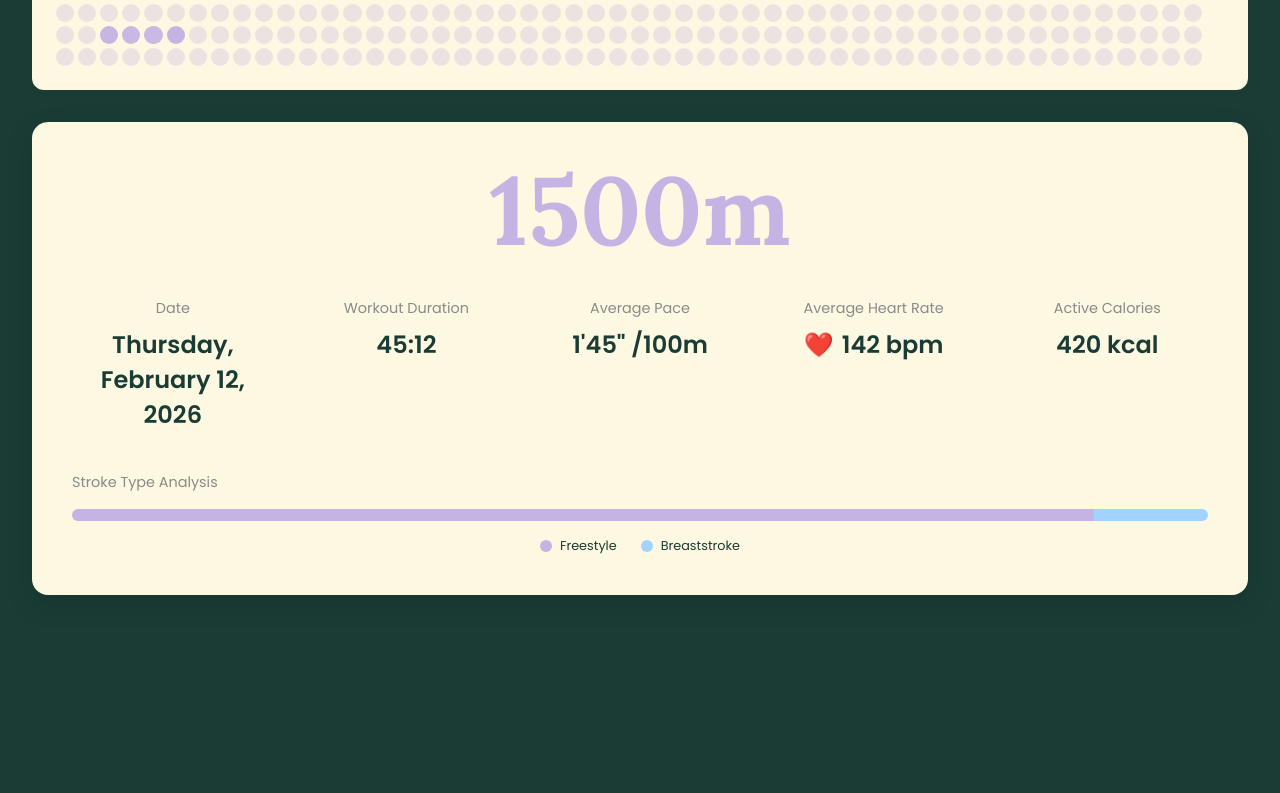
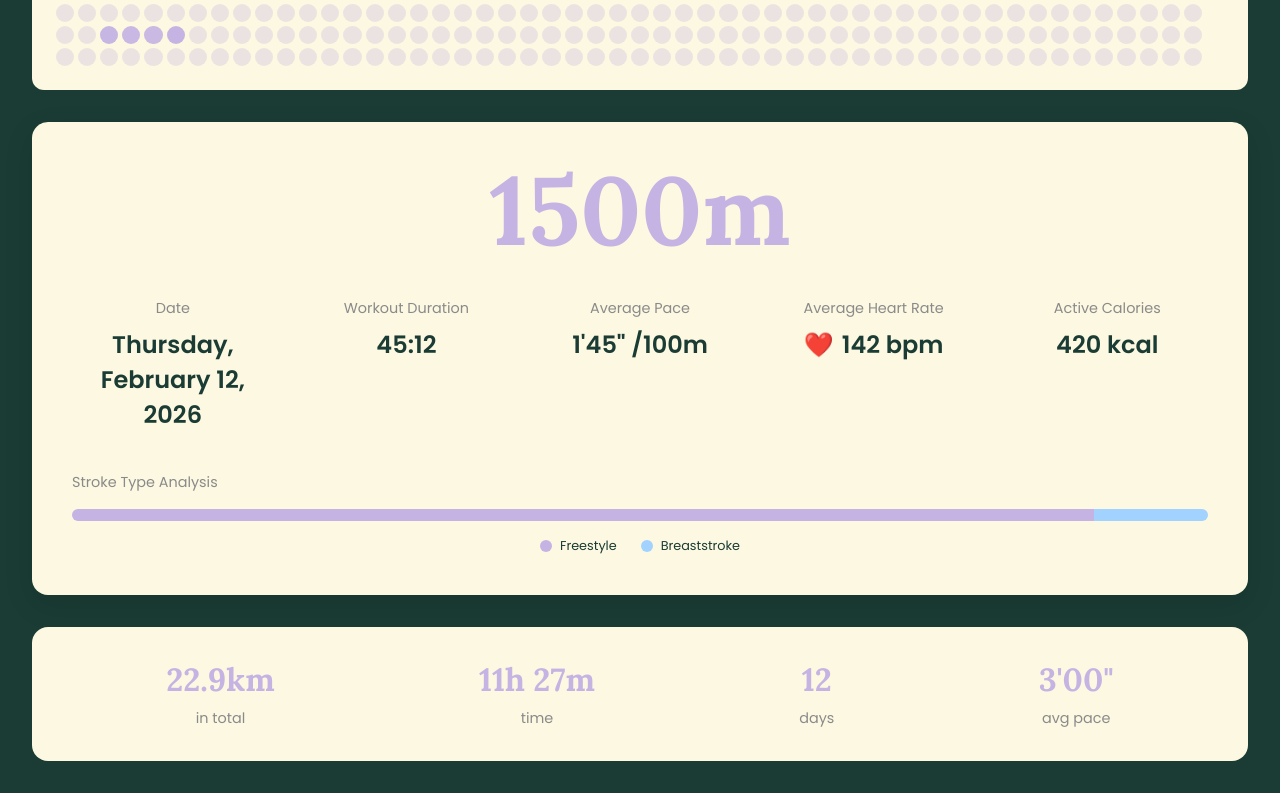
Before and after one commit to ardour100/swim_log, a React (Create React App) app in the folder swim-archive-dashboard/: page / in a window 1280 px wide. Shown: the part 385-1178 px from the top of the page. Before the commit the page ends 1012 px from the top, so only its background shows below. Built offline with nearby package versions, Linux system fonts and the light colour scheme.

Commit message:
Total data

```diff
--- a/swim-archive-dashboard/src/App.css
+++ b/swim-archive-dashboard/src/App.css
@@ -190,6 +190,19 @@ body {
   grid-auto-flow: column;
 }
 
+.swim-wall.mobile {
+  grid-template-columns: repeat(7, 1fr);
+  grid-auto-flow: row; /* Change flow for mobile month view */
+}
+
+/* Hide month labels on mobile */
+@media (max-width: 768px) {
+  .month-labels-container {
+    display: none;
+  }
+}
+
+
 .day-circle-empty {
   width: 100%;
   padding-bottom: 100%;
@@ -205,3 +218,34 @@ body {
   background-color: var(--background);
   opacity: 0.3;
 }
+
+/* Total Stats */
+.total-stats {
+  display: flex;
+  justify-content: space-around;
+  background-color: var(--primary-elements);
+  color: var(--background);
+  border-radius: 16px;
+  padding: 2rem;
+  text-align: center;
+}
+
+.total-stat-item {
+  display: flex;
+  flex-direction: column;
+  gap: 0.5rem;
+  align-items: center;
+}
+
+.stat-value {
+  font-size: 2rem;
+  font-weight: 700;
+  color: var(--accents-data);
+  font-family: var(--typography-serif);
+}
+
+.stat-label {
+  font-size: 0.9rem;
+  color: #8a8a8a;
+  font-weight: 400;
+}
--- a/swim-archive-dashboard/src/App.js
+++ b/swim-archive-dashboard/src/App.js
@@ -4,6 +4,7 @@ import Header from './components/Header';
 import FocusCard from './components/FocusCard';
 import ProgressWall from './components/ProgressWall';
 import SwimmingAnimation from './components/SwimmingAnimation';
+import TotalStats from './components/TotalStats';
 import mockData from './data/mockData.json';
 
 function App() {
@@ -16,6 +17,7 @@ function App() {
       <SwimmingAnimation />
       <div className="main-content-container">
         <FocusCard session={activeSession} />
+        <TotalStats sessions={mockData} />
       </div>
     </div>
   );
--- a/swim-archive-dashboard/src/components/ProgressWall.js
+++ b/swim-archive-dashboard/src/components/ProgressWall.js
@@ -1,24 +1,38 @@
-import React from 'react';
+import React, { useState, useEffect } from 'react';
 
 const ProgressWall = ({ sessions, setActiveSession }) => {
+  const [isMobile, setIsMobile] = useState(window.innerWidth <= 768);
+
+  useEffect(() => {
+    const handleResize = () => {
+      setIsMobile(window.innerWidth <= 768);
+    };
+
+    window.addEventListener('resize', handleResize);
+    return () => window.removeEventListener('resize', handleResize);
+  }, []);
+
   const year = 2026;
-  const startDate = new Date(year, 0, 1);
-  const startDayOfWeek = startDate.getDay(); // 0 (Sun) - 6 (Sat)
 
-  // In JS, Sunday is 0. We want to treat Monday as the start of the week.
-  // Let's adjust so Monday is 0 and Sunday is 6.
-  const firstDayGridOffset = (startDayOfWeek === 0) ? 6 : startDayOfWeek -1;
+  // Determine which sessions to display
+  const sessionsToDisplay = isMobile
+    ? sessions.filter(s => new Date(s.date).getMonth() === new Date(Math.max(...sessions.map(s => new Date(s.date)))).getMonth())
+    : sessions;
 
+  const displayMonth = isMobile ? new Date(Math.max(...sessions.map(s => new Date(s.date)))).getMonth() : null;
+  const displayYear = isMobile ? new Date(Math.max(...sessions.map(s => new Date(s.date)))).getFullYear() : year;
 
-  const totalGridCells = 365 + firstDayGridOffset;
+  const startDate = new Date(displayYear, isMobile ? displayMonth : 0, 1);
+  const startDayOfWeek = startDate.getDay();
+  const firstDayGridOffset = (startDayOfWeek === 0) ? 6 : startDayOfWeek - 1;
 
-  const swimsByDay = sessions.reduce((acc, session) => {
+  const daysInMonth = new Date(displayYear, (displayMonth || 0) + 1, 0).getDate();
+  const totalGridCells = isMobile ? daysInMonth + firstDayGridOffset : 365 + firstDayGridOffset;
+
+  const swimsByDay = sessionsToDisplay.reduce((acc, session) => {
     const sessionDate = new Date(session.date);
-    if (sessionDate.getFullYear() === year) {
-      const startOfYear = new Date(year, 0, 1);
-      const dayOfYear = Math.ceil((sessionDate - startOfYear) / (1000 * 60 * 60 * 24));
-      acc[dayOfYear] = (acc[dayOfYear] || 0) + session.distance;
-    }
+    const day = isMobile ? sessionDate.getDate() : Math.ceil((sessionDate - new Date(sessionDate.getFullYear(), 0, 1)) / (1000 * 60 * 60 * 24));
+    acc[day] = (acc[day] || 0) + session.distance;
     return acc;
   }, {});
 
@@ -29,8 +43,8 @@ const ProgressWall = ({ sessions, setActiveSession }) => {
       return <div key={`empty-${i}`} className="day-circle-empty"></div>;
     }
 
-    const dayOfYear = i - firstDayGridOffset + 1;
-    const distance = swimsByDay[dayOfYear] || 0;
+    const dayIndex = i - firstDayGridOffset + 1;
+    const distance = swimsByDay[dayIndex] || 0;
 
     let opacity = 0.3; // Default for no swim
     if (distance > 0) {
@@ -46,10 +60,10 @@ const ProgressWall = ({ sessions, setActiveSession }) => {
 
     const handleClick = () => {
       if (distance > 0) {
-        const sessionDate = new Date(year, 0, dayOfYear);
+        const sessionDate = new Date(displayYear, displayMonth, dayIndex);
         const session = sessions.find(s => {
           const sDate = new Date(s.date);
-          return sDate.getFullYear() === year &&
+          return sDate.getFullYear() === displayYear &&
                  sDate.getMonth() === sessionDate.getMonth() &&
                  sDate.getDate() === sessionDate.getDate();
         });
@@ -59,24 +73,22 @@ const ProgressWall = ({ sessions, setActiveSession }) => {
       }
     };
 
-    return <div key={dayOfYear} className="day-circle" style={style} onClick={handleClick} title={`${new Date(year, 0, dayOfYear).toLocaleDateString()}: ${distance}m`}></div>;
+    return <div key={dayIndex} className="day-circle" style={style} onClick={handleClick} title={`${new Date(displayYear, displayMonth, dayIndex).toLocaleDateString()}: ${distance}m`}></div>;
   });
 
-  const monthLabels = [
-    "Jan", "Feb", "Mar", "Apr", "May", "Jun",
-    "Jul", "Aug", "Sep", "Oct", "Nov", "Dec"
-  ];
+  const monthLabels = ["Jan", "Feb", "Mar", "Apr", "May", "Jun", "Jul", "Aug", "Sep", "Oct", "Nov", "Dec"];
 
   const monthLabelPositions = monthLabels.map((month, index) => {
     const firstDayOfMonth = new Date(year, index, 1);
-    const dayOfYear = Math.ceil((firstDayOfMonth - startDate) / (1000 * 60 * 60 * 24));
+    const dayOfYear = Math.ceil((firstDayOfMonth - new Date(year, 0, 1)) / (1000 * 60 * 60 * 24));
     const gridColumnStart = Math.floor((dayOfYear + firstDayGridOffset) / 7) + 1;
     return { month, gridColumnStart };
   });
 
   return (
     <div className="progress-wall">
-      <h3>Commitment Wall ({year})</h3>
+      <h3>Commitment Wall ({isMobile ? monthLabels[displayMonth] : year})</h3>
+      {!isMobile && (
         <div className="month-labels-container">
           {monthLabelPositions.map(({ month, gridColumnStart }) => (
             <div key={month} className="month-label" style={{ gridColumnStart }}>
@@ -84,7 +96,8 @@ const ProgressWall = ({ sessions, setActiveSession }) => {
             </div>
           ))}
         </div>
-      <div className="swim-wall">{days}</div>
+      )}
+      <div className={`swim-wall ${isMobile ? 'mobile' : ''}`}>{days}</div>
     </div>
   );
 };
--- /dev/null
+++ b/swim-archive-dashboard/src/components/TotalStats.js
@@ -0,0 +1,47 @@
+import React from 'react';
+
+const TotalStats = ({ sessions }) => {
+  const totalDistance = sessions.reduce((acc, session) => acc + session.distance, 0);
+  const totalDuration = sessions.reduce((acc, session) => acc + session.duration, 0);
+  const totalDays = sessions.length;
+
+  const formatDuration = (seconds) => {
+    const hours = Math.floor(seconds / 3600);
+    const minutes = Math.floor((seconds % 3600) / 60);
+    return `${hours}h ${minutes}m`;
+  };
+
+  const calculateAveragePace = () => {
+    if (totalDistance === 0) return "0'00\"";
+
+    const avgPaceTotalSecondsPer100m = (totalDuration / totalDistance) * 100;
+    const avgPaceMinutes = Math.floor(avgPaceTotalSecondsPer100m / 60);
+    const avgPaceSeconds = Math.round(avgPaceTotalSecondsPer100m % 60);
+
+    return `${avgPaceMinutes}'${avgPaceSeconds.toString().padStart(2, '0')}"`;
+  };
+
+
+  return (
+    <div className="total-stats">
+      <div className="total-stat-item">
+        <span className="stat-value">{totalDistance / 1000}km</span>
+        <span className="stat-label">in total</span>
+      </div>
+      <div className="total-stat-item">
+        <span className="stat-value">{formatDuration(totalDuration)}</span>
+        <span className="stat-label">time</span>
+      </div>
+      <div className="total-stat-item">
+        <span className="stat-value">{totalDays}</span>
+        <span className="stat-label">days</span>
+      </div>
+      <div className="total-stat-item">
+        <span className="stat-value">{calculateAveragePace()}</span>
+        <span className="stat-label">avg pace</span>
+      </div>
+    </div>
+  );
+};
+
+export default TotalStats;
```
Lines whose indentation alone changed are shown as unchanged.
